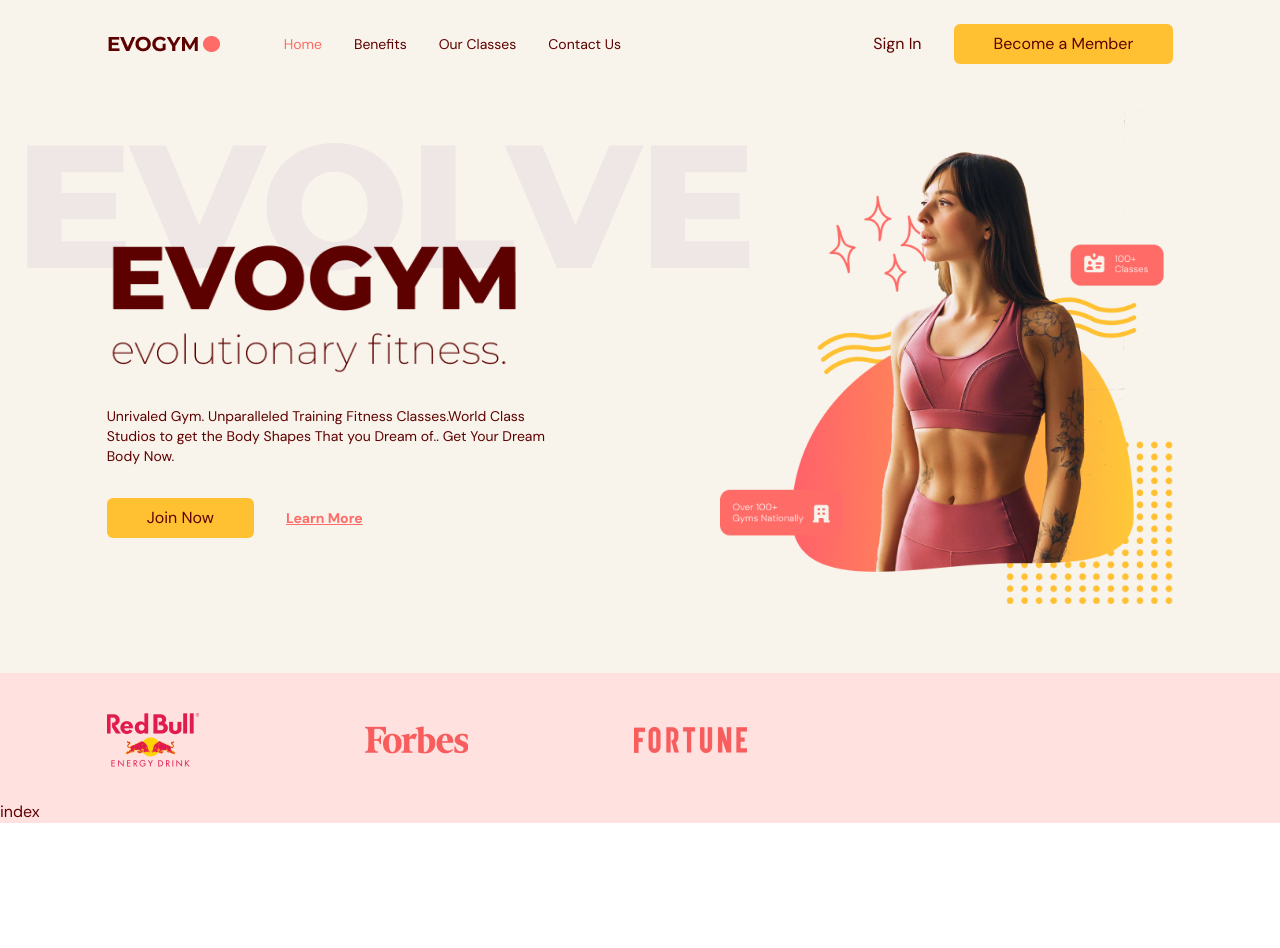
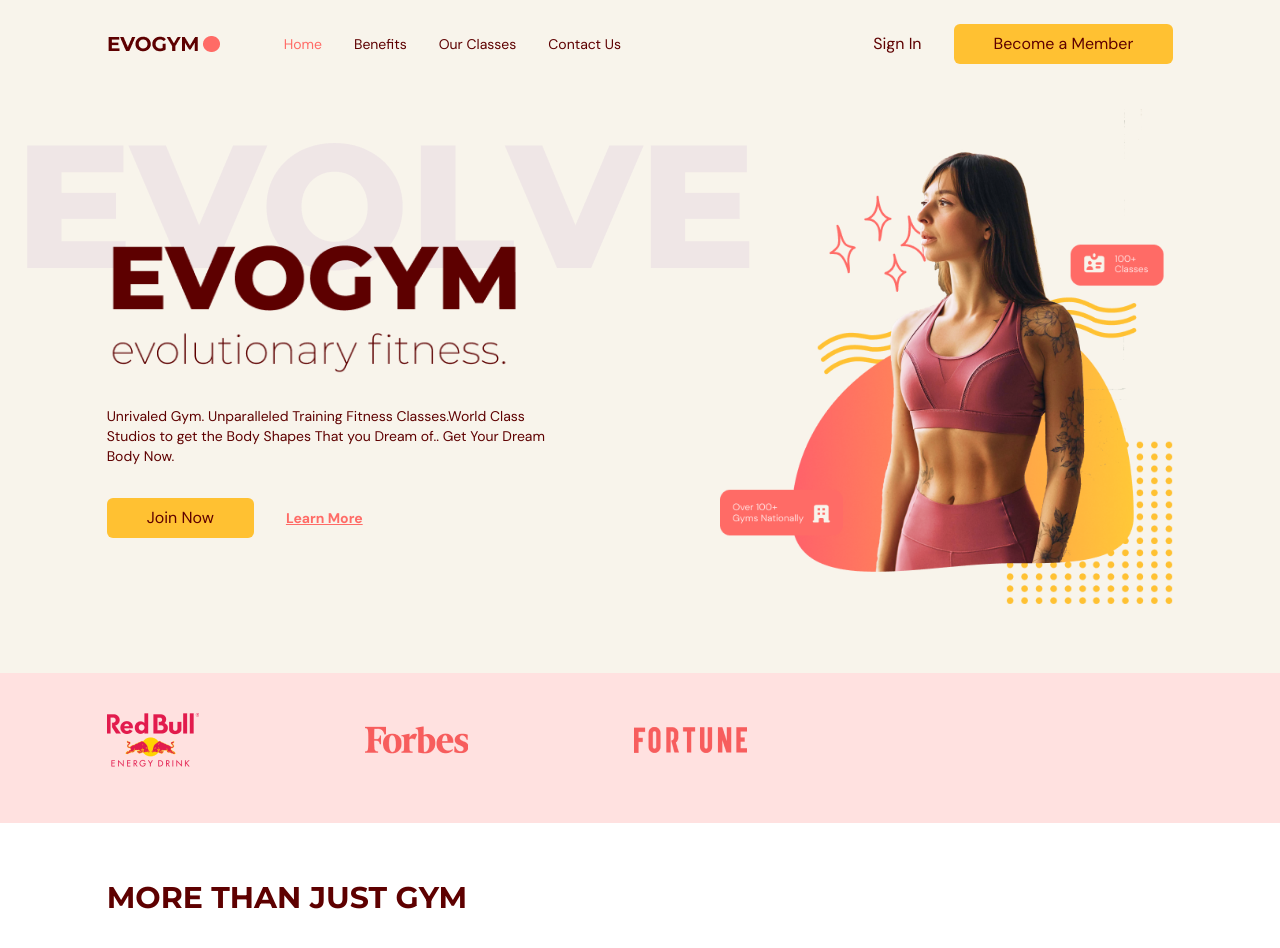
Before and after one commit to Mrityunjay-Palled/React_TS, a React (Vite) app: page / in a window 1280 px wide. Shown: the top 948 px of the page. Before the commit the page ends 824 px from the top, so only its background shows below. Built offline with nearby package versions, Linux system fonts and the light colour scheme.

Commit message:
added component for heading

```diff
--- a/src/scenes/benefits/index.tsx
+++ b/src/scenes/benefits/index.tsx
@@ -1,13 +1,26 @@
+import HText from "@/shared/HText";
 import { SelectedPage } from "@/shared/types";
 import { HomeModernIcon,UserGroupIcon,AcademicCapIcon } from "@heroicons/react/24/solid";
+import {motion} from "framer-motion"
 type Props = {
     setSelectedPage: (value: SelectedPage) => void;
   };
 
 
-function Benefits({ setSelectedPage }: Props) {
+const Benefits=({ setSelectedPage }: Props)=> {
   return (
-    <div>index</div>
+    <section
+    id="benefits"
+    className="mx-auto min-h-full w-5/6 py-20"
+    >
+    <motion.div
+    onViewportEnter={()=>setSelectedPage(SelectedPage.Home)}
+    >
+     <div>
+        <HText>MORE THAN JUST GYM</HText>
+     </div>
+    </motion.div>
+    </section>
   )
 }
 
--- /dev/null
+++ b/src/shared/HText.tsx
@@ -0,0 +1,15 @@
+import React, { Children } from 'react'
+
+type Props = {
+    children: React.ReactNode
+}
+
+const HText = ({children}: Props) => {
+  return (
+    <h1 className="basis-3/5 font-montserrat text-3xl font-bold">
+        {children}
+    </h1>
+  )
+}
+
+export default HText
```
